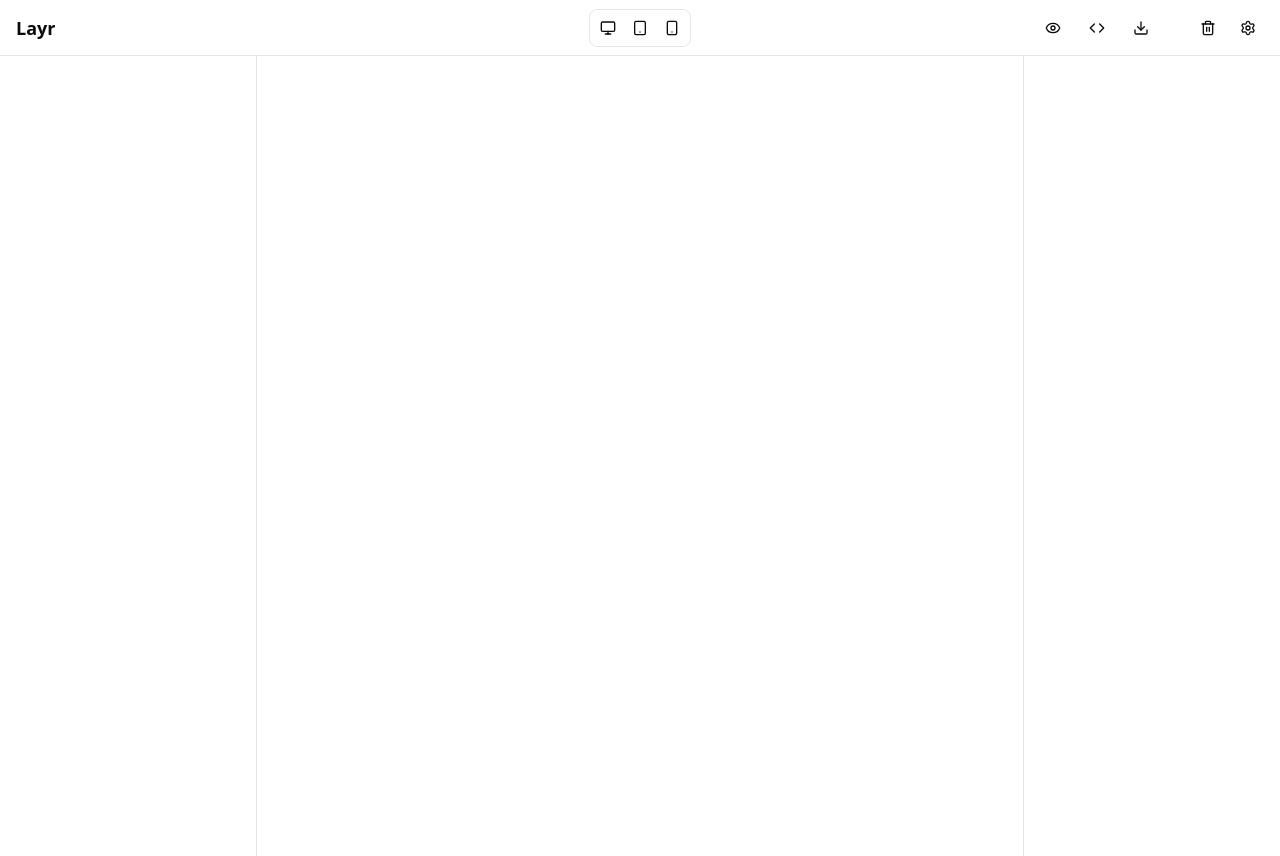
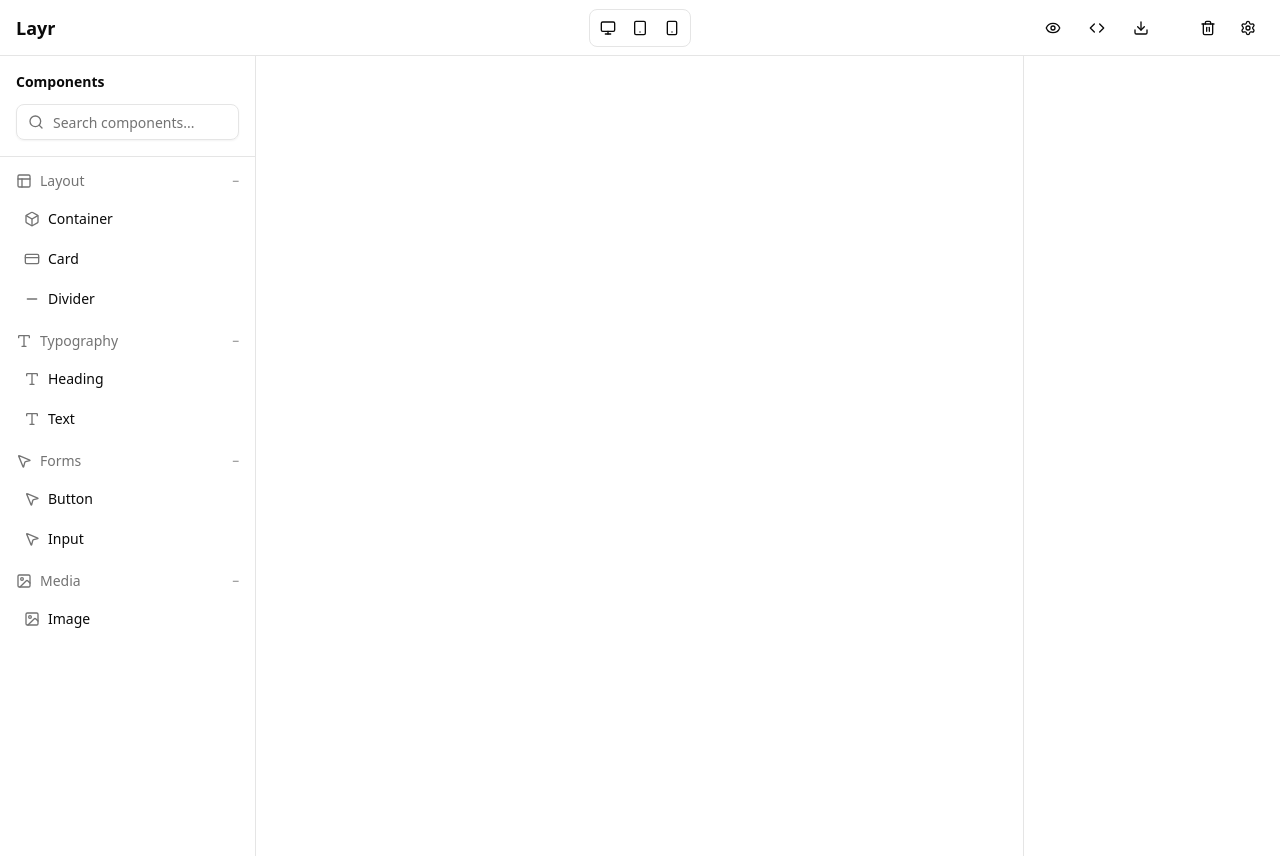
Before and after one commit to Xaidel/Layr, a React (Vite) app in the folder client/: page / in a window 1280 px wide. Built offline with nearby package versions, Linux system fonts and the light colour scheme.

Commit message:
feat: initial component pallete

```diff
--- a/client/package.json
+++ b/client/package.json
@@ -11,6 +11,7 @@
   },
   "dependencies": {
     "@dnd-kit/core": "^6.3.1",
+    "@radix-ui/react-scroll-area": "^1.2.10",
     "@radix-ui/react-separator": "^1.1.7",
     "@radix-ui/react-slot": "^1.2.3",
     "@radix-ui/react-tooltip": "^1.2.8",
--- a/client/src/components/ui/applayout.tsx
+++ b/client/src/components/ui/applayout.tsx
@@ -1,15 +1,15 @@
 import AppHeader from "./appheader";
+import ComponentPallete from "./componentpallete";
+import PropsPanel from "./propspanel";
 
 export default function AppLayout() {
   return (
     <>
       <AppHeader />
       <div className="flex h-screen">
-        <aside className="h-full flex-1 border-r border-border ">
-        </aside>
+        <ComponentPallete />
         <main className="h-full w-full flex-3 "></main>
-        <aside className="h-full w-full flex-1 border-l border-border">
-        </aside>
+        <PropsPanel />
       </div>
     </>
   )
--- /dev/null
+++ b/client/src/components/ui/componentpallete.tsx
@@ -0,0 +1,111 @@
+"use client"
+
+import { useState } from "react"
+import { Button } from "@/components/ui/button"
+import { Input } from "@/components/ui/input"
+import { ScrollArea } from "@/components/ui/scroll-area"
+import { Search, Box, Type, MousePointer2, ImageIcon, CreditCard, Minus, Layout } from "lucide-react"
+
+const componentCategories = [
+  {
+    name: "Layout",
+    icon: Layout,
+    components: [
+      { type: "container", label: "Container", icon: Box },
+      { type: "card", label: "Card", icon: CreditCard },
+      { type: "divider", label: "Divider", icon: Minus },
+    ],
+  },
+  {
+    name: "Typography",
+    icon: Type,
+    components: [
+      { type: "heading", label: "Heading", icon: Type },
+      { type: "text", label: "Text", icon: Type },
+    ],
+  },
+  {
+    name: "Forms",
+    icon: MousePointer2,
+    components: [
+      { type: "button", label: "Button", icon: MousePointer2 },
+      { type: "input", label: "Input", icon: MousePointer2 },
+    ],
+  },
+  {
+    name: "Media",
+    icon: ImageIcon,
+    components: [{ type: "image", label: "Image", icon: ImageIcon }],
+  },
+]
+
+export default function ComponentPalette() {
+  const [searchQuery, setSearchQuery] = useState("")
+  const [expandedCategories, setExpandedCategories] = useState<string[]>(["Layout", "Typography", "Forms", "Media"])
+
+  const toggleCategory = (categoryName: string) => {
+    setExpandedCategories((prev) =>
+      prev.includes(categoryName) ? prev.filter((name) => name !== categoryName) : [...prev, categoryName],
+    )
+  }
+
+  const filteredCategories = componentCategories.map((category) => ({
+    ...category,
+    components: category.components.filter((comp) => comp.label.toLowerCase().includes(searchQuery.toLowerCase())),
+  }))
+
+  return (
+    <div className="w-64 border-r border-border" style={{ backgroundColor: "var(--sidebar-bg)" }}>
+      <div className="flex h-full flex-col">
+        <div className="border-b border-border p-4">
+          <h2 className="mb-3 text-sm font-semibold text-foreground">Components</h2>
+          <div className="relative">
+            <Search className="absolute left-3 top-1/2 h-4 w-4 -translate-y-1/2 text-muted-foreground" />
+            <Input
+              placeholder="Search components..."
+              value={searchQuery}
+              onChange={(e) => setSearchQuery(e.target.value)}
+              className="pl-9"
+            />
+          </div>
+        </div>
+
+        <ScrollArea className="flex-1">
+          <div className="p-2">
+            {filteredCategories.map((category) => {
+              if (category.components.length === 0) return null
+              const isExpanded = expandedCategories.includes(category.name)
+
+              return (
+                <div key={category.name} className="mb-2">
+                  <button
+                    onClick={() => toggleCategory(category.name)}
+                    className="flex w-full items-center gap-2 rounded-md px-2 py-1.5 text-sm font-medium text-muted-foreground hover:bg-secondary hover:text-foreground"
+                  >
+                    <category.icon className="h-4 w-4" />
+                    <span className="flex-1 text-left">{category.name}</span>
+                    <span className="text-xs">{isExpanded ? "−" : "+"}</span>
+                  </button>
+
+                  {isExpanded && (
+                    <div className="mt-1 space-y-1 pl-2">
+                      {category.components.map((component) => (
+                        <button
+                          key={component.type}
+                          className="component-item flex w-full items-center gap-2 rounded-md px-2 py-2 text-sm text-foreground"
+                        >
+                          <component.icon className="h-4 w-4 text-muted-foreground" />
+                          <span>{component.label}</span>
+                        </button>
+                      ))}
+                    </div>
+                  )}
+                </div>
+              )
+            })}
+          </div>
+        </ScrollArea>
+      </div>
+    </div>
+  )
+}
--- /dev/null
+++ b/client/src/components/ui/input.tsx
@@ -0,0 +1,21 @@
+import * as React from "react"
+
+import { cn } from "@/lib/utils"
+
+function Input({ className, type, ...props }: React.ComponentProps<"input">) {
+  return (
+    <input
+      type={type}
+      data-slot="input"
+      className={cn(
+        "file:text-foreground placeholder:text-muted-foreground selection:bg-primary selection:text-primary-foreground dark:bg-input/30 border-input h-9 w-full min-w-0 rounded-md border bg-transparent px-3 py-1 text-base shadow-xs transition-[color,box-shadow] outline-none file:inline-flex file:h-7 file:border-0 file:bg-transparent file:text-sm file:font-medium disabled:pointer-events-none disabled:cursor-not-allowed disabled:opacity-50 md:text-sm",
+        "focus-visible:border-ring focus-visible:ring-ring/50 focus-visible:ring-[3px]",
+        "aria-invalid:ring-destructive/20 dark:aria-invalid:ring-destructive/40 aria-invalid:border-destructive",
+        className
+      )}
+      {...props}
+    />
+  )
+}
+
+export { Input }
--- /dev/null
+++ b/client/src/components/ui/propspanel.tsx
@@ -0,0 +1,8 @@
+export default function PropsPanel() {
+  return (
+    <>
+      <aside className="h-full w-full flex-1 border-l border-border">
+      </aside>
+    </>
+  )
+}
--- /dev/null
+++ b/client/src/components/ui/scroll-area.tsx
@@ -0,0 +1,56 @@
+import * as React from "react"
+import * as ScrollAreaPrimitive from "@radix-ui/react-scroll-area"
+
+import { cn } from "@/lib/utils"
+
+function ScrollArea({
+  className,
+  children,
+  ...props
+}: React.ComponentProps<typeof ScrollAreaPrimitive.Root>) {
+  return (
+    <ScrollAreaPrimitive.Root
+      data-slot="scroll-area"
+      className={cn("relative", className)}
+      {...props}
+    >
+      <ScrollAreaPrimitive.Viewport
+        data-slot="scroll-area-viewport"
+        className="focus-visible:ring-ring/50 size-full rounded-[inherit] transition-[color,box-shadow] outline-none focus-visible:ring-[3px] focus-visible:outline-1"
+      >
+        {children}
+      </ScrollAreaPrimitive.Viewport>
+      <ScrollBar />
+      <ScrollAreaPrimitive.Corner />
+    </ScrollAreaPrimitive.Root>
+  )
+}
+
+function ScrollBar({
+  className,
+  orientation = "vertical",
+  ...props
+}: React.ComponentProps<typeof ScrollAreaPrimitive.ScrollAreaScrollbar>) {
+  return (
+    <ScrollAreaPrimitive.ScrollAreaScrollbar
+      data-slot="scroll-area-scrollbar"
+      orientation={orientation}
+      className={cn(
+        "flex touch-none p-px transition-colors select-none",
+        orientation === "vertical" &&
+          "h-full w-2.5 border-l border-l-transparent",
+        orientation === "horizontal" &&
+          "h-2.5 flex-col border-t border-t-transparent",
+        className
+      )}
+      {...props}
+    >
+      <ScrollAreaPrimitive.ScrollAreaThumb
+        data-slot="scroll-area-thumb"
+        className="bg-border relative flex-1 rounded-full"
+      />
+    </ScrollAreaPrimitive.ScrollAreaScrollbar>
+  )
+}
+
+export { ScrollArea, ScrollBar }
```
Also changed, not shown: 1 other file (tests, documents, lock files or other folders).
